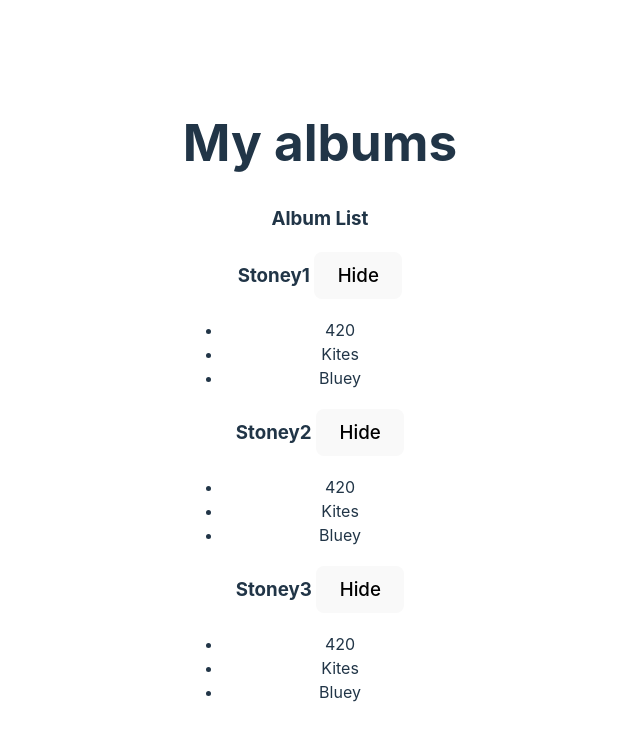
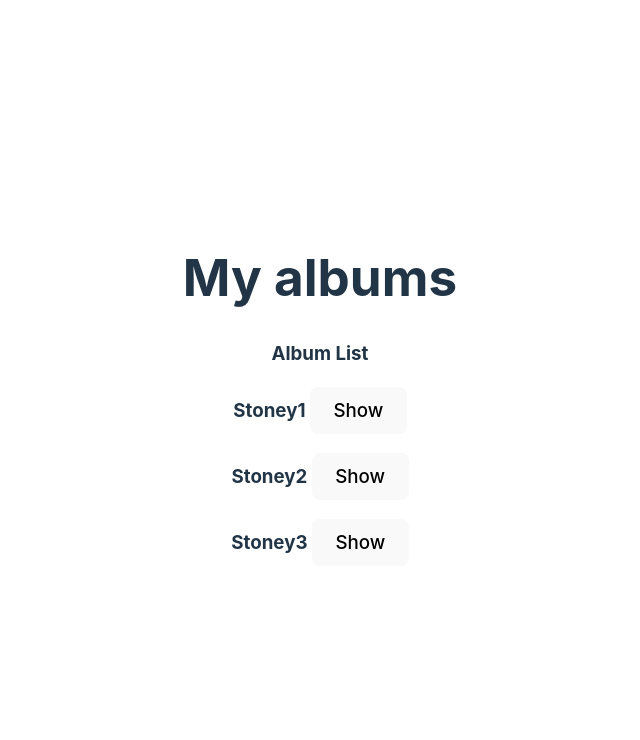
Before and after one commit to VictorErikson/ovningsuppgift2-fend24, a React (Vite) app: page / in a window 1280 px wide. Shown: the top 740 px of the page, without its empty margins (320-960 px from the left). Built offline with nearby package versions, Linux system fonts and the light colour scheme.

Commit message:
solution

```diff
--- a/src/components/Album.jsx
+++ b/src/components/Album.jsx
@@ -1,13 +1,22 @@
+import { useState } from "react";
+
 export default function Album({data}) {
+
+  let [show, setShow] = useState(false);
 
   let {name,tracks} = data;
 
-    return (
+  return (
       <div>
-        <h3>{name} <button>Hide</button></h3>
-        <ul>
+        {/* Alternativ 1 */}
+        {/* {show ? <h2>Nu ser du mig!</h2> : <h2>Nu är state = false</h2>} */}
+        {/* Alternativ 2 */}
+        {/* {show && <h2>Nu ser du mig!</h2>} */}
+
+        <h3>{name} <button onClick={() => {setShow(!show)}}>{!show ? "Show" : "Hide"}</button></h3>
+        {show && <ul>
           {tracks.map((track,i) => <li key={i}>{track}</li>)}
-        </ul>
+        </ul>}
       </div>
     );
   }
```
